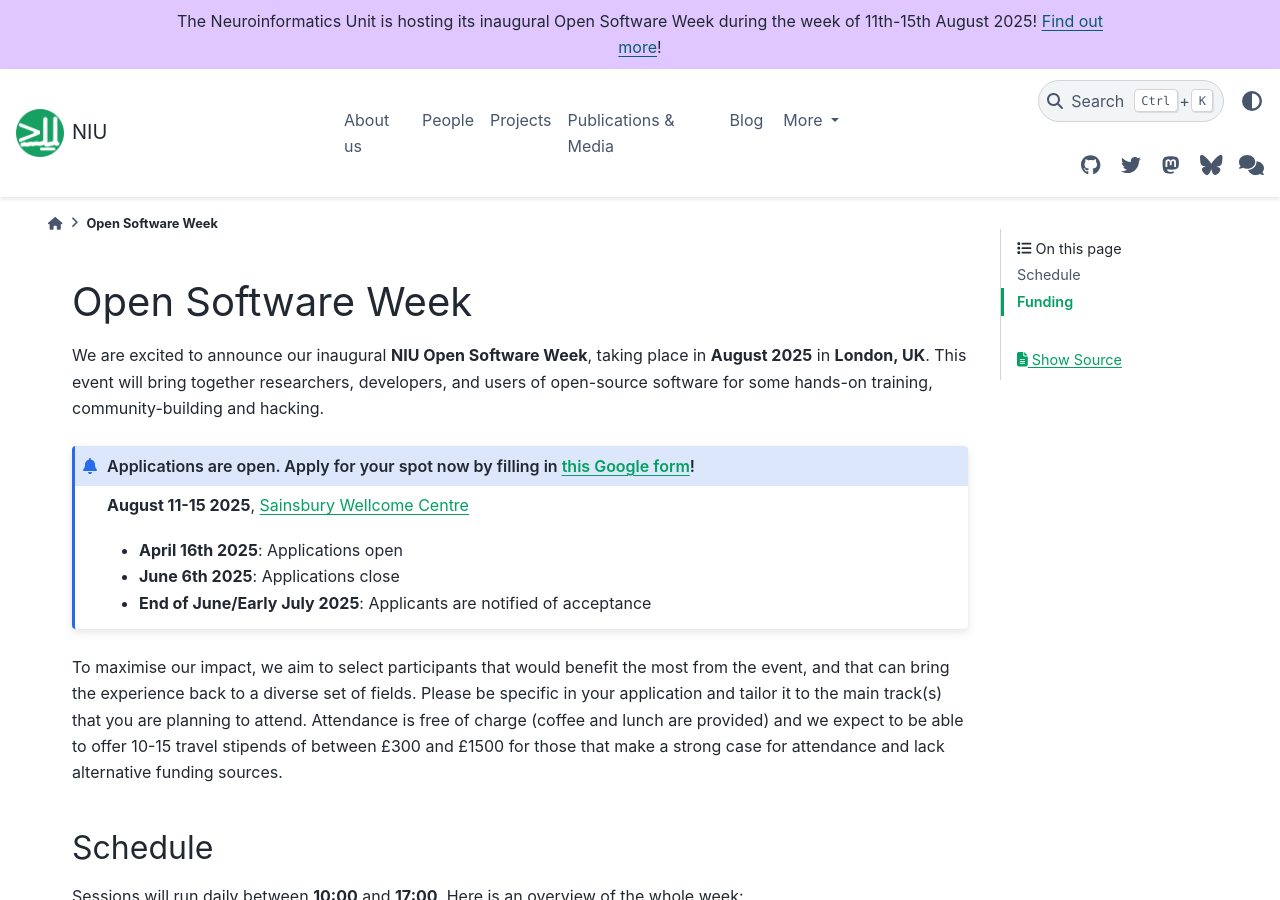
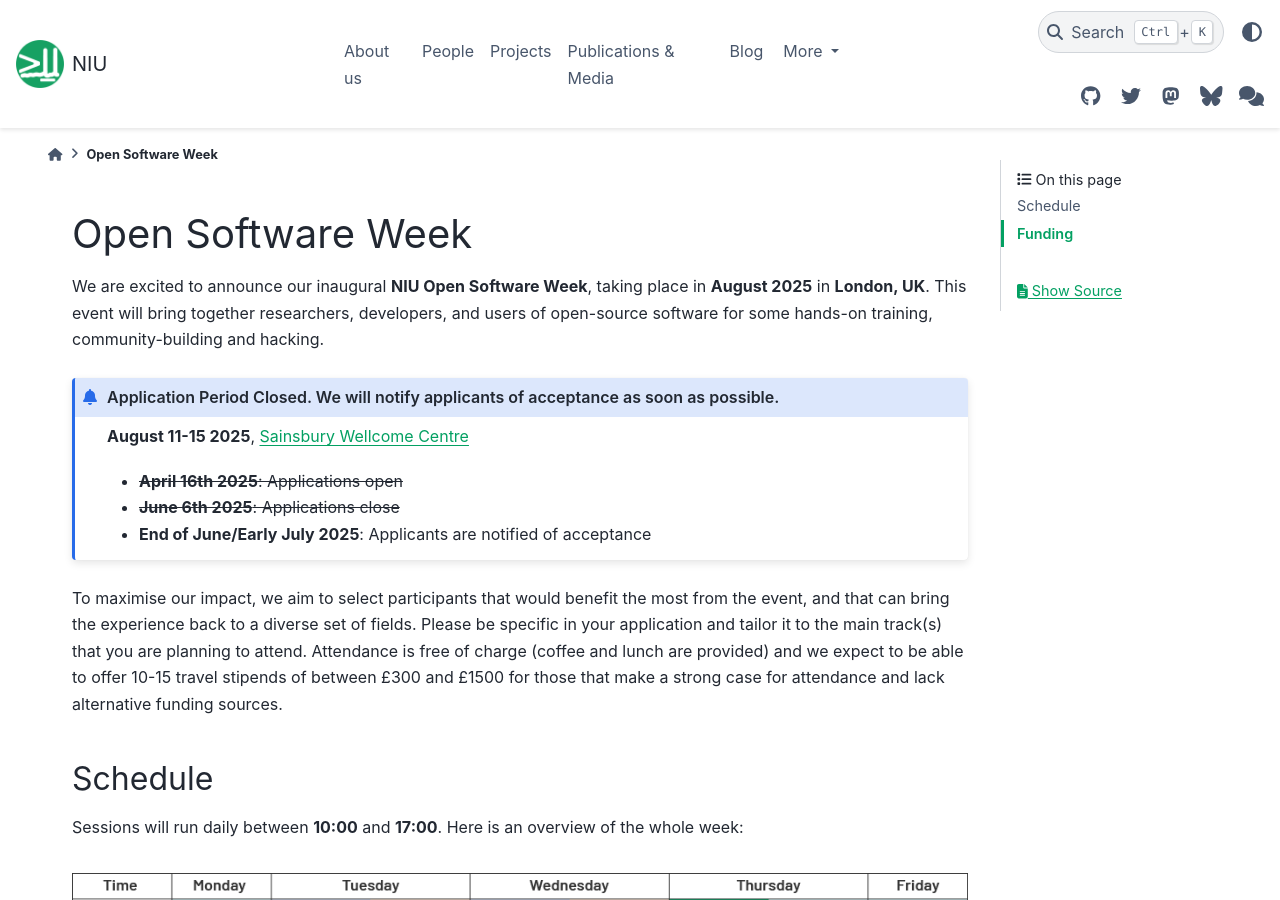
Before and after one commit to neuroinformatics-unit/neuroinformatics-unit.github.io, a Sphinx documentation site: the page built from docs/source/open-software-week/index.md, in a window 1280 px wide and 900 px high. Built offline with Sphinx 7.4.7 and the PyData theme 0.15.4, drawn with Linux system fonts in a browser that asks for light colours; nearby versions of some CDN libraries.

Commit message:
Make clear OSW registration is closed (#161)
* removed announcement banner

* make clear tha applications have closed

* linkcheck ignore errant science

```diff
--- a/docs/source/conf.py
+++ b/docs/source/conf.py
@@ -75,7 +75,7 @@ linkcheck_ignore = [
     "https://www.incf.org/recommendations-gsoc-contributors",
     "https://www.incf.org/sites/default/files/files/INCF_GSoC_2022_Application_template.pdf",
     "https://neuroinformatics.dev/slides-templates-atlases/#/on-templates-and-atlases",
-
+    "https://errantscience.com/",
 ]
 
 
@@ -118,7 +118,6 @@ html_favicon = "_static/logo_light.png"
 
 # Cutomize the theme
 html_theme_options = {
-    "announcement": "The Neuroinformatics Unit is hosting its inaugural Open Software Week during the week of 11th-15th August 2025! <a href='https://neuroinformatics.dev/open-software-week/index.html'>Find out more</a>!",
     "icon_links": [
         {
             # Label for this link
--- a/docs/source/open-software-week/index.md
+++ b/docs/source/open-software-week/index.md
@@ -3,13 +3,13 @@
 We are excited to announce our inaugural **NIU Open Software Week**, taking
 place in **August 2025** in **London, UK**. This event will bring together researchers, developers, and users of open-source software for some hands-on training, community-building and hacking.
 
-:::{admonition} Applications are open. Apply for your spot now by filling in [this Google form](https://forms.gle/2UAAzikhSgYArZpX7)!
+:::{admonition} Application Period Closed. We will notify applicants of acceptance as soon as possible.
 :class: info
 
 **August 11-15 2025**, [Sainsbury Wellcome Centre](https://maps.app.goo.gl/CzWFFjXJZwX87aMj6)
 
-- **April 16th 2025**: Applications open
-- **June 6th 2025**: Applications close
+- ~~**April 16th 2025**: Applications open~~
+- ~~**June 6th 2025**: Applications close~~
 - **End of June/Early July 2025**: Applicants are notified of acceptance
 :::
 
```
Also changed, not shown: docs/source/open-software-week/animals-in-motion.md (+0 -4 lines), docs/source/open-software-week/big-imaging-data.md (+0 -3 lines), docs/source/open-software-week/brainglobe.md (+0 -4 lines).
